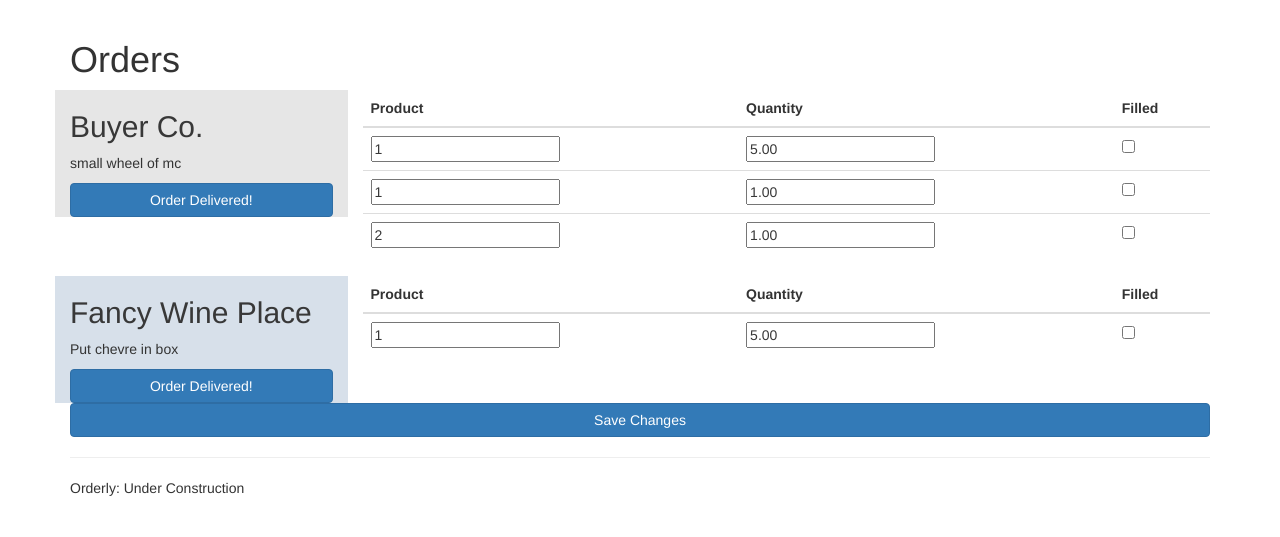
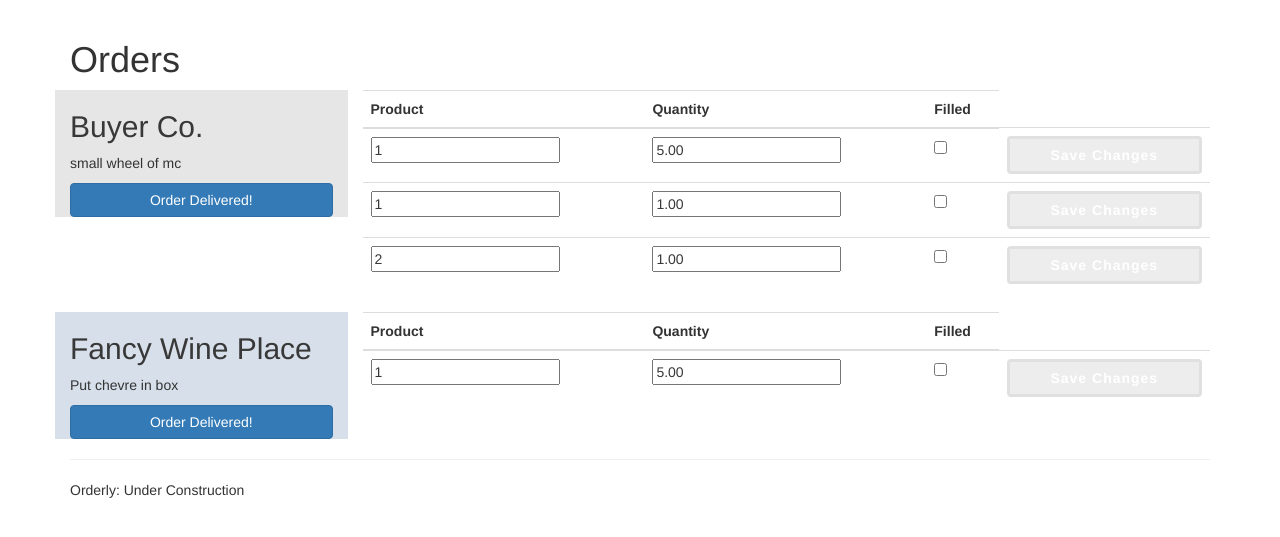
Before and after one commit to ARSoward/orderly, a Django app: page /orders/ in a window 1280 px wide. Shown: the part 52-589 px from the top of the page. Run offline with Django 3.2, Linux system fonts and the light colour scheme; a user stored in the database is signed in; data comes from the database, SQL or seed files in the repository; some libraries are stand-ins or nearby versions.

Commit message:
fixed submit button on orderlist

```diff
--- a/orders/templates/orders/orderlist.html
+++ b/orders/templates/orders/orderlist.html
@@ -10,7 +10,9 @@
 {% endblock %}
 
 {% block itemContent %}
+<form action="" method="post">{% csrf_token %}
   <table class="table orderDetailList {{item.status}}">
+  {{ item.orderItemFormset.management_form }}
   {% for form in item.orderItemFormset %}
     {% if forloop.first %}
     <thead>
@@ -25,13 +27,20 @@
       {% for field in form.visible_fields %}
           <td>{{ field}}</td>
       {% endfor %}
+      <td>
+        <button type="submit" class="btn btn-success btn-group-justified" action="" method="POST"> Save Changes</button>
+      </td>
     </tr>
   {% endfor %}
   </table>
+<form>
 {% endblock %}
 
 {% block etc %}
-<button type="submit" class="btn btn-primary btn-group-justified" action="" method="POST"> Save Changes</button>
+<div class='row'>
+
+</div>
+
 <script>
 $(document).ready(function(){
   $('input:checked').parent().parent().addClass('filled');
--- a/orders/views.py
+++ b/orders/views.py
@@ -17,9 +17,14 @@ def orderList(request):
   #OrderItemList = forms.modelformset_factory(OrderItem, fields=['quantity', 'filled'], extra=0, queryset=OrderItems.filter(Order=))
   business = get_object_or_404(Business, id=businessID)
   orderList = []
+  number = 0
   for order in rawList:
+    formset = OrderItemModelSet(request.POST or None, prefix=str(number), queryset=OrderItem.objects.filter(order = order))
+    number += 1
+    if (request.method == 'POST' and formset.is_valid):
+      formset.save()
     orderList.append({'business': order.connection.customer,
-                      'orderItemFormset': OrderItemModelSet(queryset=OrderItem.objects.filter(order = order)),
+                      'orderItemFormset': formset,
                       'notes': order.notes,
                       'status': order.status,
                     })
```
